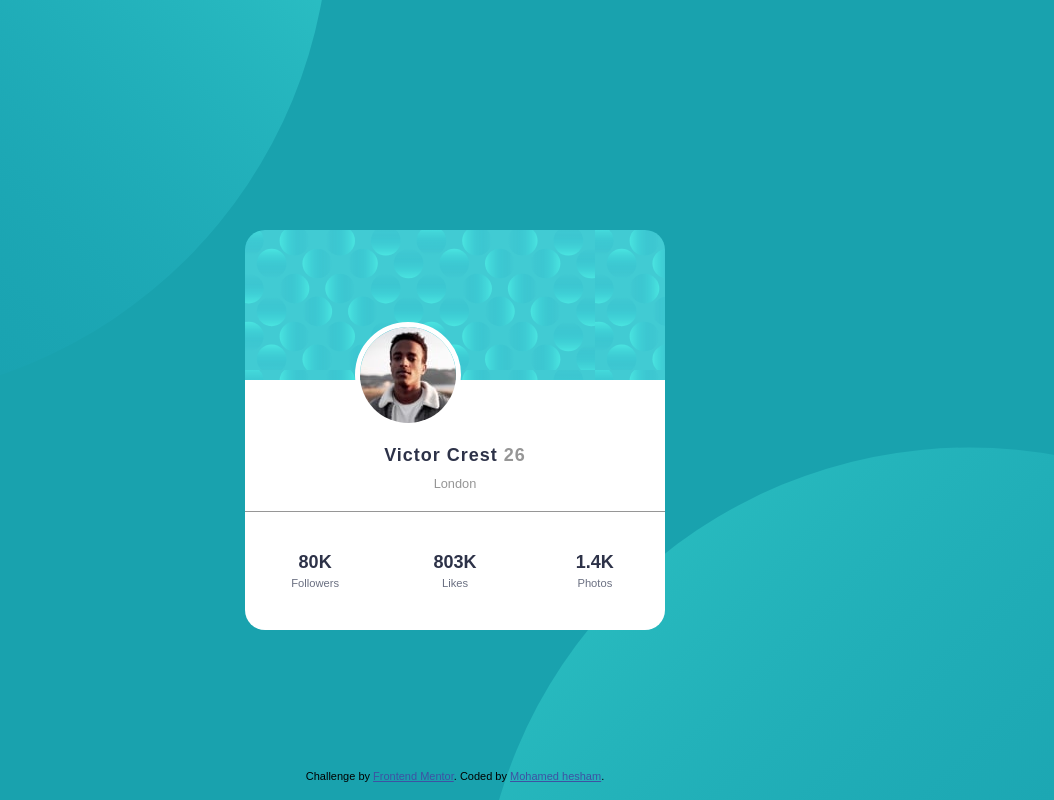
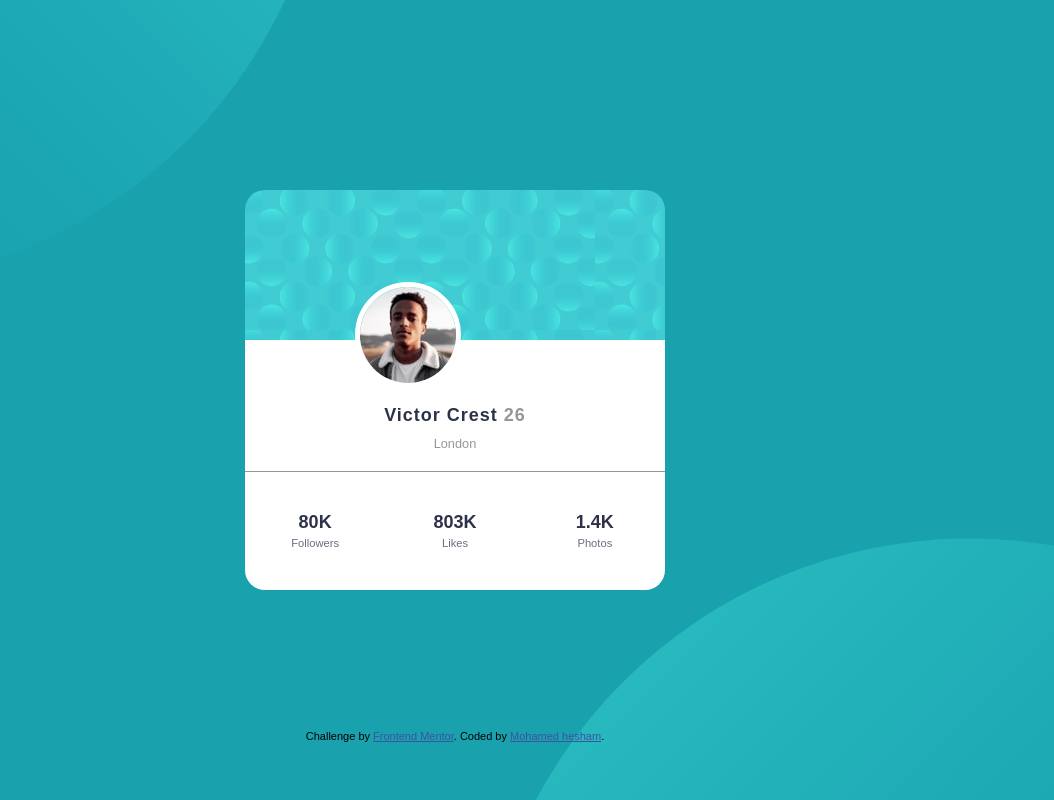
Before and after one commit to mohamedhesham221/profile-card-component-main, a plain HTML site: page index.html in a window 1536 px wide. Shown: the whole page, without its empty margins (313-1367 px from the left). Drawn offline with Linux system fonts and the light colour scheme; a web font is replaced by a local one.

Commit message:
updated style css

```diff
--- a/style.css
+++ b/style.css
@@ -94,7 +94,7 @@ body {
         hsl(185, 75%, 39%);
     }
     .container {
-        padding: 90px 558px 0;
+        padding: 50px 558px 0;
     }
 }
 
```
